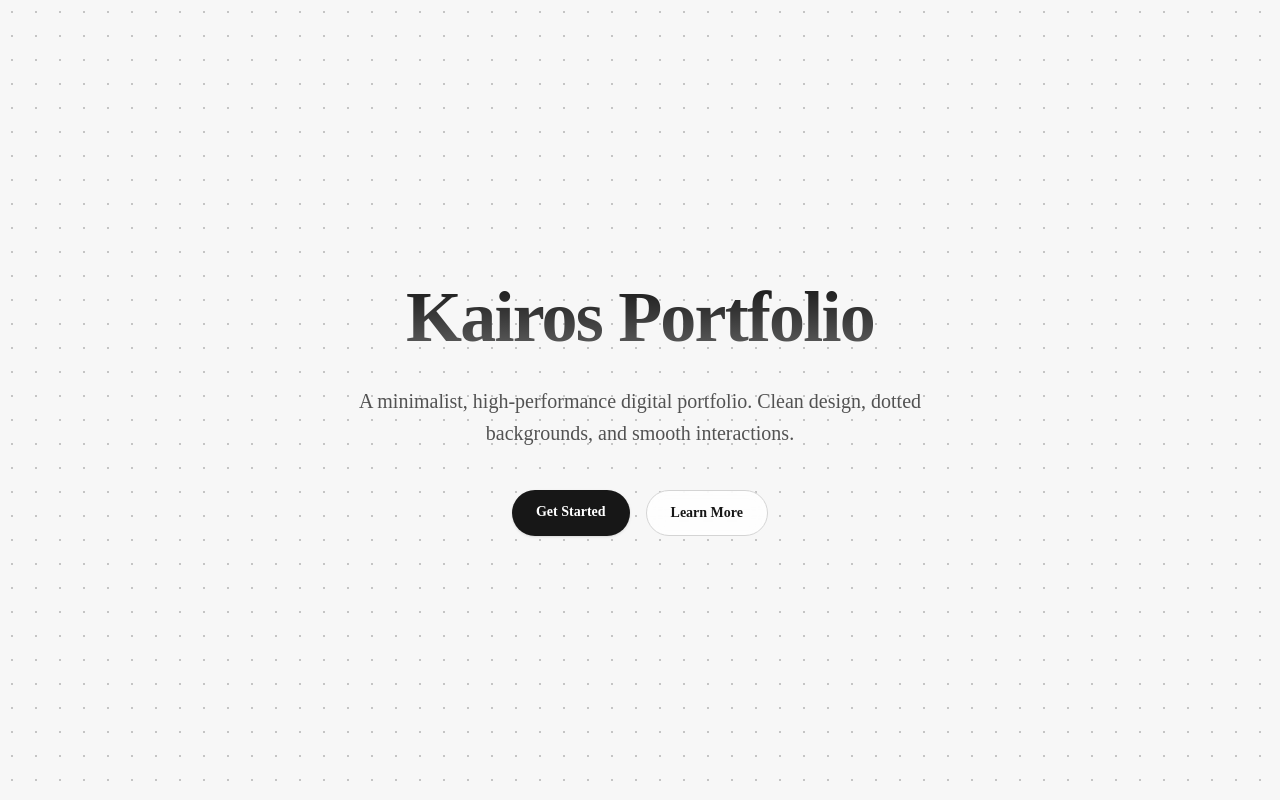
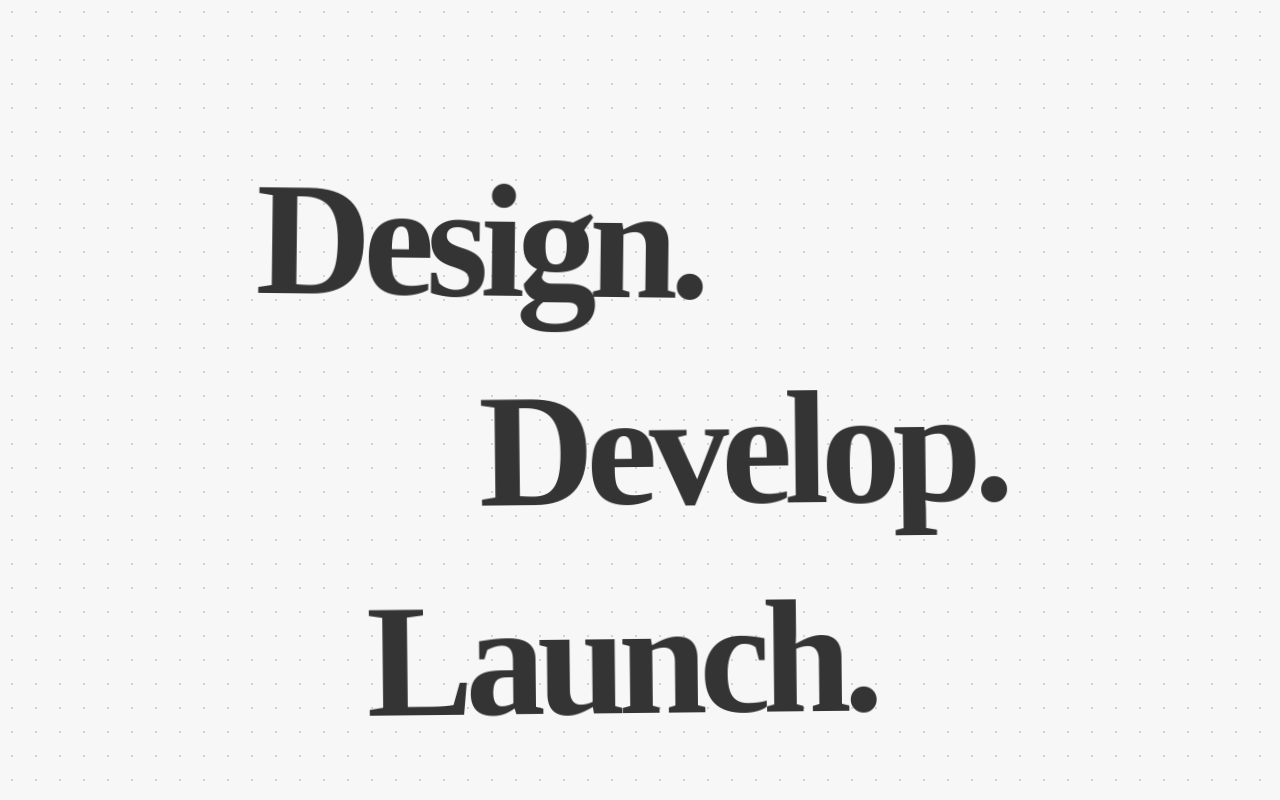
Before and after one commit to Ankit-2563/kairos.artifex, a Next.js app: page / in a window 1280 px wide. Built offline with nearby package versions, Linux system fonts and the light colour scheme.

Commit message:
refactor: simplify page.tsx and add dotted grid background

```diff
--- a/src/app/page.tsx
+++ b/src/app/page.tsx
@@ -1,5 +1,6 @@
 import { cn } from "@/lib/utils";
 import React from "react";
+import { HeroCanvas } from "@/components/figma-canvas/HeroCanvas";
 
 export default function Home() {
   return (
@@ -8,36 +9,12 @@ export default function Home() {
       <div
         className={cn(
           "absolute inset-0 pointer-events-none",
-          "bg-size-[24px_24px]",
-          "bg-[radial-gradient(#c5c5c5_1.5px,transparent_1.5px)]",
-          "dark:bg-[radial-gradient(#404040_1.5px,transparent_1.5px)]"
+          "bg-[radial-gradient(#D3D3D3_1.5px,transparent_1.5px)]"
         )}
+        style={{ backgroundSize: "24px 24px" }}
       />
 
-      <main className="relative z-20 flex flex-col items-center justify-center px-6 text-center max-w-3xl">
-        <h1 className="bg-linear-to-b from-neutral-950 to-neutral-500 bg-clip-text py-4 text-5xl font-extrabold tracking-tight text-transparent sm:text-7xl">
-          Kairos Portfolio
-        </h1>
-        <p className="mt-4 text-lg sm:text-xl text-neutral-600 max-w-xl leading-relaxed">
-          A minimalist, high-performance digital portfolio. Clean design, dotted backgrounds, and smooth interactions.
-        </p>
-        <div className="mt-10 flex flex-wrap gap-4 justify-center">
-          <a
-            href="https://github.com"
-            target="_blank"
-            rel="noopener noreferrer"
-            className="rounded-full bg-neutral-900 px-6 py-3 text-sm font-semibold text-white shadow-sm hover:bg-neutral-800 focus-visible:outline-2 focus-visible:outline-offset-2 focus-visible:outline-neutral-900 transition duration-200"
-          >
-            Get Started
-          </a>
-          <a
-            href="mailto:contact@example.com"
-            className="rounded-full border border-neutral-300 bg-white/80 backdrop-blur px-6 py-3 text-sm font-semibold text-neutral-900 hover:bg-neutral-50 transition duration-200"
-          >
-            Learn More
-          </a>
-        </div>
-      </main>
+      <HeroCanvas />
     </div>
   );
 }
```
